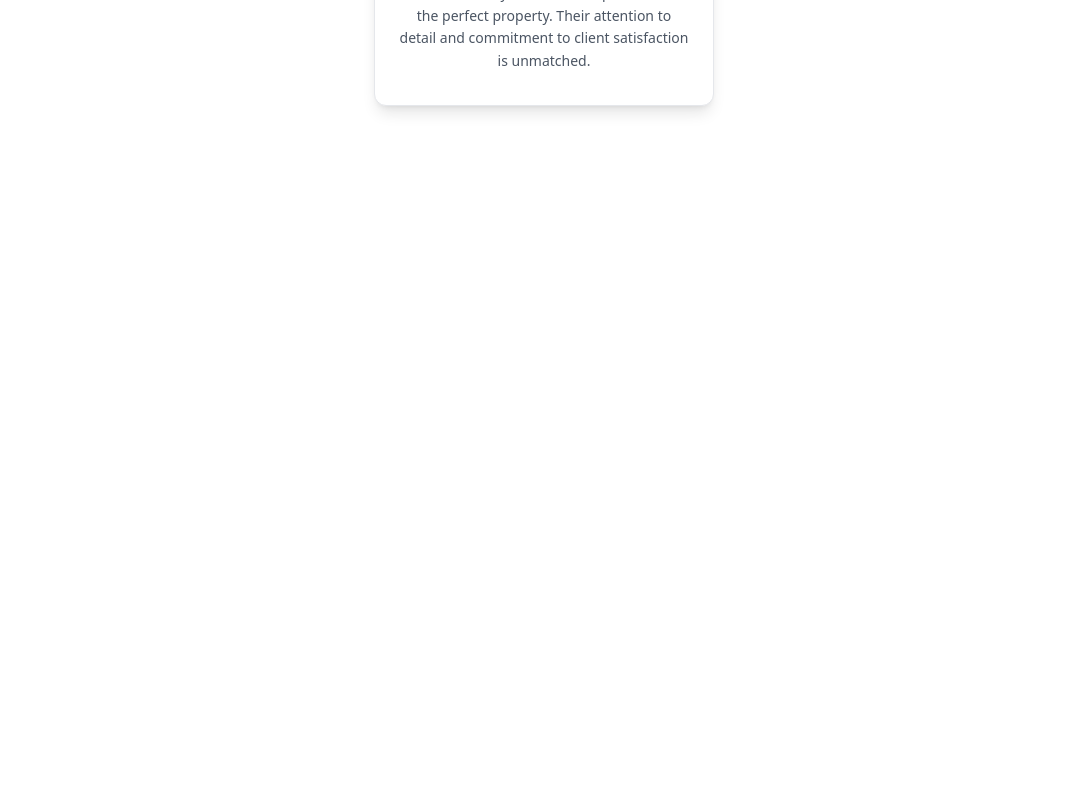
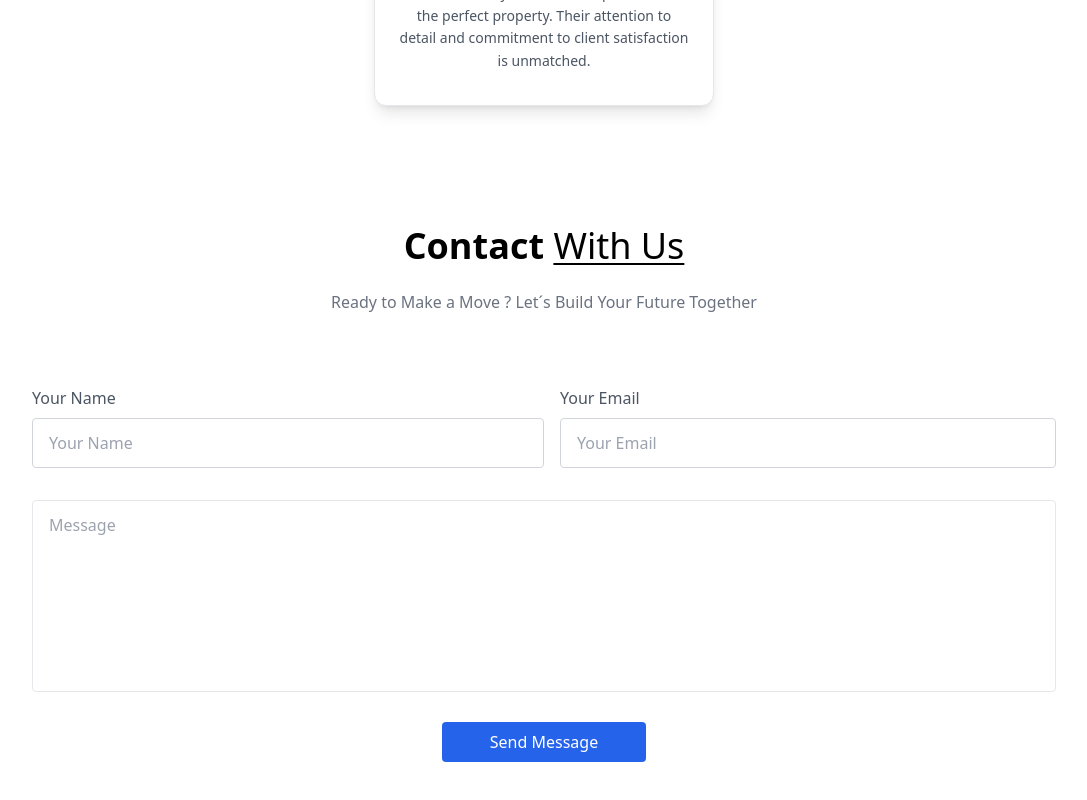
Before and after one commit to PrincxDevitt/app-website, a React (Vite) app: page / in a window 1280 px wide. Shown: the part 3190-3990 px from the top of the page, without its empty margins (96-1183 px from the left). Before the commit the page ends 3336 px from the top, so only its background shows below. Built offline with nearby package versions, Linux system fonts and the light colour scheme.

Commit message:
Se creo el formulario de contacto
Se creo el formulario de contacto y el enviar mensaje de gmail

```diff
--- a/package.json
+++ b/package.json
@@ -11,7 +11,8 @@
   },
   "dependencies": {
     "react": "^18.3.1",
-    "react-dom": "^18.3.1"
+    "react-dom": "^18.3.1",
+    "react-toastify": "^11.0.3"
   },
   "devDependencies": {
     "@eslint/js": "^9.17.0",
--- a/src/App.jsx
+++ b/src/App.jsx
@@ -5,14 +5,18 @@
 import About from './components/About';
 import Projects from './components/Projects';
 import Testimonial from './components/Testimonial';
+import Contact from './components/Contact';
+import { ToastContainer } from 'react-toastify';
 
 const App = () => {
   return (
     <div className='w-full overflow-hidden'>
+      <ToastContainer/>
       <Header/>
       <About/>
       <Projects/>
       <Testimonial/>
+      <Contact/>
     </div>
   )
 }
--- /dev/null
+++ b/src/components/Contact.jsx
@@ -0,0 +1,71 @@
+import React from 'react'
+import { toast } from 'react-toastify';
+
+const Contact = () => {
+
+     const [result, setResult] = React.useState("");
+
+  const onSubmit = async (event) => {
+    event.preventDefault();
+    setResult("Sending....");
+    const formData = new FormData(event.target);
+
+    formData.append("access_key", "4adac15f-8a5a-4f7d-ab20-465153b426e7");
+
+    const response = await fetch("https://api.web3forms.com/submit", {
+      method: "POST",
+      body: formData
+    });
+
+    const data = await response.json();
+
+    if (data.success) {
+      setResult("");
+      toast.success("Form sent successfully");
+      event.target.reset();
+    } else {
+      console.log("Error", data);
+      toast.error(data.message);
+      setResult("");
+    }
+  };
+  return (
+    <div className='text-center p-6 py-20 lg:px-32 w-full overflow-hidden
+    ' id='Contact'>
+        <h1 className="text-2xl sm:text-4xl font-bold mb-6 text-center">
+        Contact{' '}
+        <span className="underline underline-offset-4 decoration-2 font-light">
+          With Us
+        </span>
+      </h1>
+      <p className="text-center text-gray-500 mb-10 max-w-2xl mx-auto">
+        Ready to Make a Move ? Let´s Build Your Future Together
+      </p>
+
+
+      <form onSubmit={onSubmit} className='max-w-2x1 mx-auto text-gray-600 pt-8'>
+        <div className='flex flex-wrap'>
+            <div className='w-full md:w-1/2 text-left'>
+                Your Name
+                <input className='w-full border border-gray-300 rounded py-3
+                px-4 mt-2' type="text" name='Name' placeholder='Your Name' required />
+            </div>
+             <div className='w-full md:w-1/2 text-left md:pl-4'>
+                Your Email
+                <input className='w-full border border-gray-300 rounded py-3
+                px-4 mt-2' type="email" name='Email' placeholder='Your Email' required />
+            </div>
+        </div>
+        <div className='my-6 text-left'>
+            <textarea className='w-full border boder-gray-300 rounded py-3 px-4 mt-2 h-48 resize-none'
+             name="Message" placeholder='Message' required></textarea>
+        </div>
+        <button className='bg-blue-600 text-white
+        py-2 px-12 mb-10 rounded'>{result ? result : "Send Message"}</button>
+      </form>
+
+    </div>
+  )
+}
+
+export default Contact
```
Also changed, not shown: 1 other file (tests, documents, lock files or other folders).
